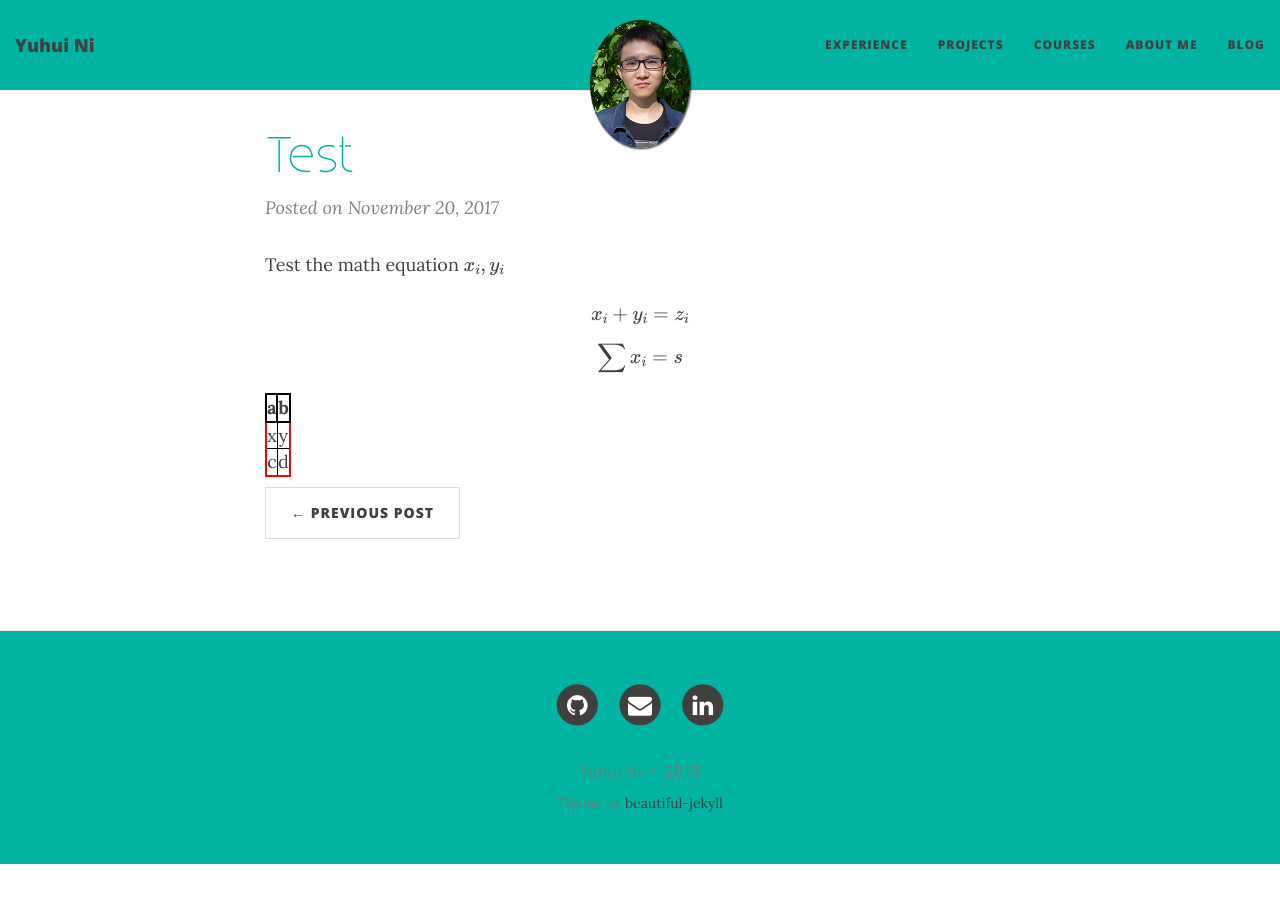
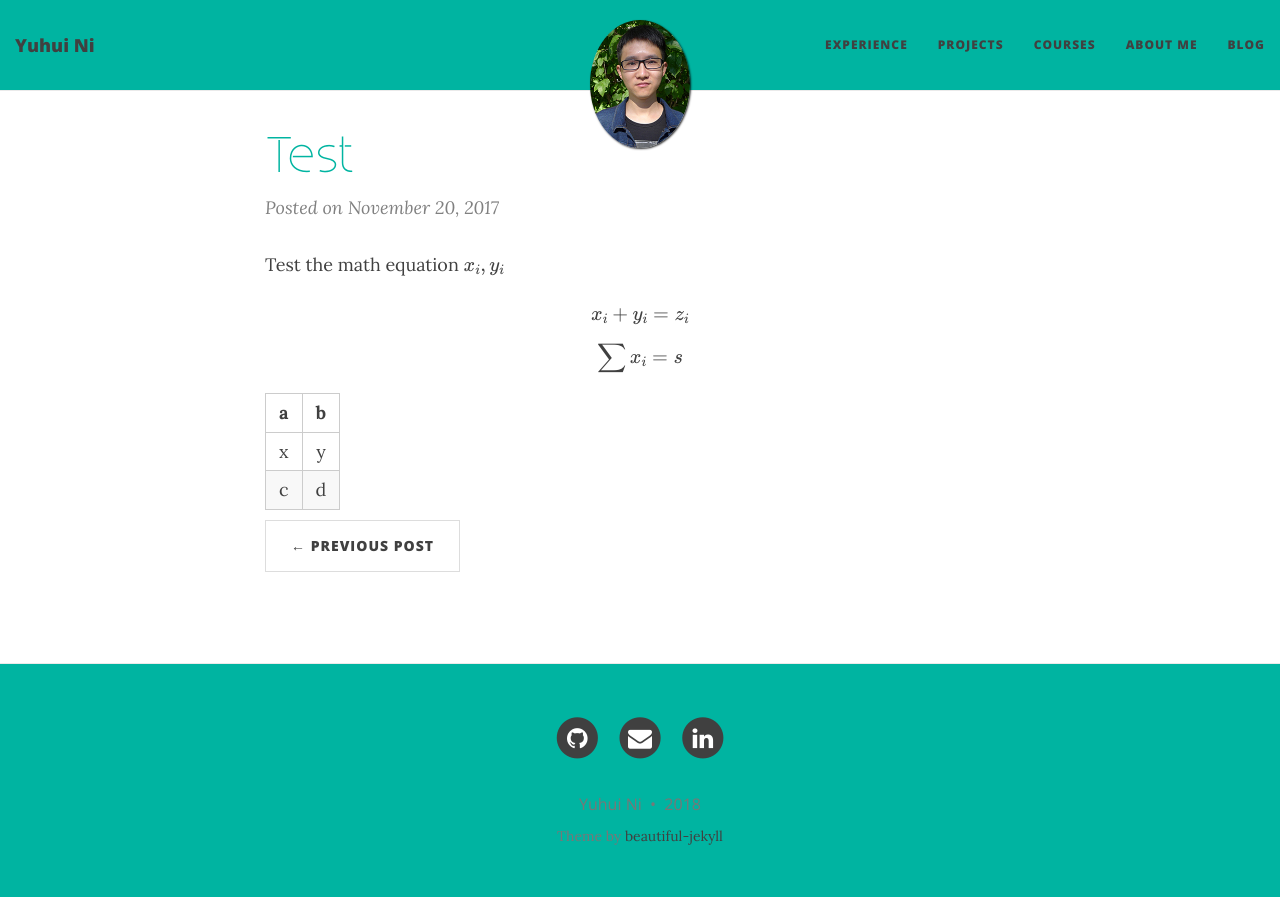
Before and after one commit to YuhuiNi/YuhuiNi.github.io, a Jekyll site: the page built from _posts/2017-11-20-Test the math equation.md, in a window 1280 px wide. Built offline with Jekyll 4.4.1, drawn with Linux system fonts in a browser that asks for light colours; nearby versions of some CDN libraries; formulas are drawn with MathJax 3.

Commit message:
Update head.html

```diff
--- a/_includes/head.html
+++ b/_includes/head.html
@@ -4,10 +4,10 @@
 </script>
 
 <style>
-table{
+/* table{
     border-collapse: collapse;
     border-spacing: 0;
-    border:2px solid #ff0000;
+    border:2px solid #a200ff;
 }
 
 th{
@@ -16,7 +16,26 @@ th{
 
 td{
     border:1px solid #000000;
+}   */
+table th {
+    font-weight: bold;
 }
+
+table th, table td {
+    border: 1px solid #ccc;
+    padding: 6px 13px;
+}
+
+table tr {
+    border-top: 1px solid #ccc;
+    background-color: #fff;
+}
+
+table tr:nth-child(2n) {
+    background-color: #f8f8f8;
+}
+
+
 </style>
 
   <meta charset="utf-8" />
```
